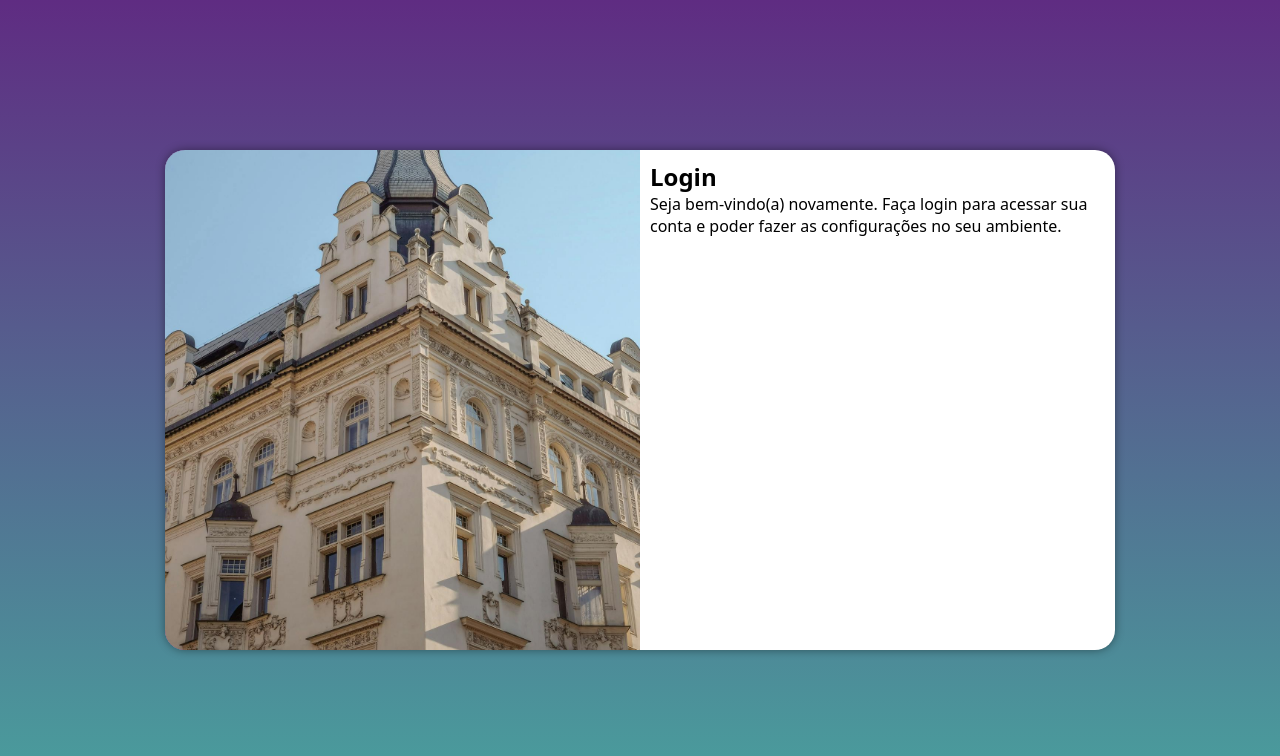
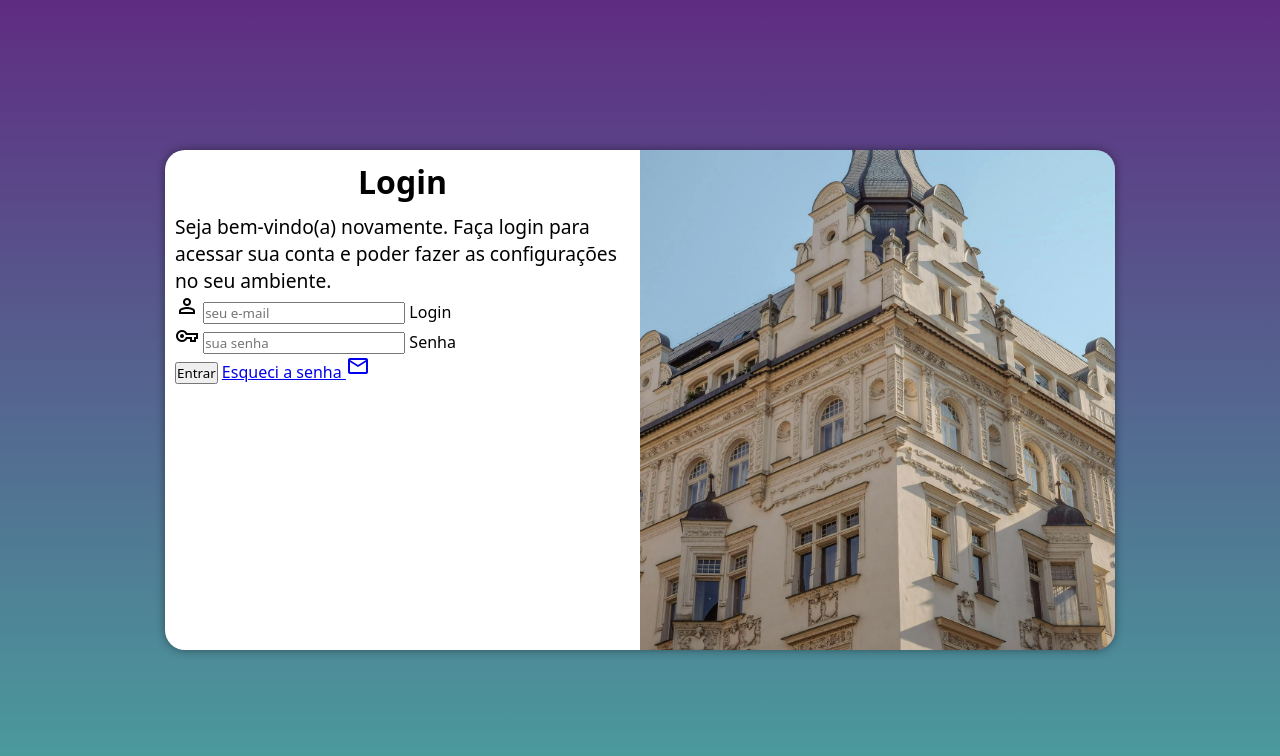
Before and after one commit to Jeffersonrdsm/projeto-login, a plain HTML site: page index.html in a window 1280 px wide. Drawn offline with nearby package versions, Linux system fonts and the light colour scheme.

Commit message:
adicionei o formulário

```diff
--- a/estilos/media-query.css
+++ b/estilos/media-query.css
@@ -32,6 +32,12 @@
         width: 70%;
 
     }
+    div#formulario > h1 {
+        font-size: 1.3em;
+    }
+    div#formulario > p {
+        font-size: 1em;
+    }
 }
 
 @media screen and (min-width:992px) {
@@ -44,13 +50,20 @@
     }
 
     section#login > div#imagem {
-        float: left;
+        float: right;
         width: 50%;
         height: 100%;
     }
 
     section#login > div#formulario {
-        float: right;
+        float: left;
         width: 50%;
     }
+
+    div#formulario > h1 {
+        font-size: 2em;
+    }
+    div#formulario > p {
+        font-size: 1.2em;
+    }
 }
--- a/estilos/style.css
+++ b/estilos/style.css
@@ -33,7 +33,7 @@ section#login {
     overflow: hidden;
 
     background-color: white;
-    width: 250px;
+    width: 251px;
     height: 500px;
     border-radius: 20px;
     box-shadow: 0px 0px 10px rgba(0, 0, 0, 0.425);
@@ -54,3 +54,12 @@ section#login > div#formulario {
     display: block;
     padding: 10px;
 }
+
+div#formulario > h1 {
+    text-align: center;
+    margin-bottom: 10px;
+}
+
+div#formulario > p {
+    font-size: 0.8em;
+}
--- a/index.html
+++ b/index.html
@@ -4,6 +4,7 @@
     <meta charset="UTF-8">
     <meta name="viewport" content="width=device-width, initial-scale=1.0">
     <title>Login</title>
+    <link href="https://fonts.googleapis.com/css2?family=Material+Symbols+Outlined" rel="stylesheet" />
     <link rel="stylesheet" href="estilos/style.css">
     <link rel="stylesheet" href="estilos/media-query.css">
 </head>
@@ -16,9 +17,21 @@
             <div id="formulario">
                 <h1>Login</h1>
                 <p>Seja bem-vindo(a) novamente. Faça login para acessar sua conta e poder fazer as configurações no seu ambiente.</p>
-                <form action="login.php" method="post">
+                <form action="login.php" method="post" autocomplete="on">
+                    <div class="campo">
+                        <span class="material-symbols-outlined">person</span>
+                        <input type="email" name="login" id="ilogin" placeholder="seu e-mail" autocomplete="email" required maxlength="30">
+                        <label for="ilogin">Login</label>
+                    </div>
+                    <div class="campo">
+                        <span class="material-symbols-outlined">vpn_key</span>
+                        <input type="password" name="senha" id="isenha" placeholder="sua senha" autocomplete="current-password" required minlength="8" maxlength="20">
+                        <label for="isenha">Senha</label>
+                    </div>
+                    <input type="submit" value="Entrar">
+                    <a href="esqueci.html">Esqueci a senha <span class="material-symbols-outlined">mail</span>
 
-
+                    </a>
                 </form>
             </div>
         </section>
```
